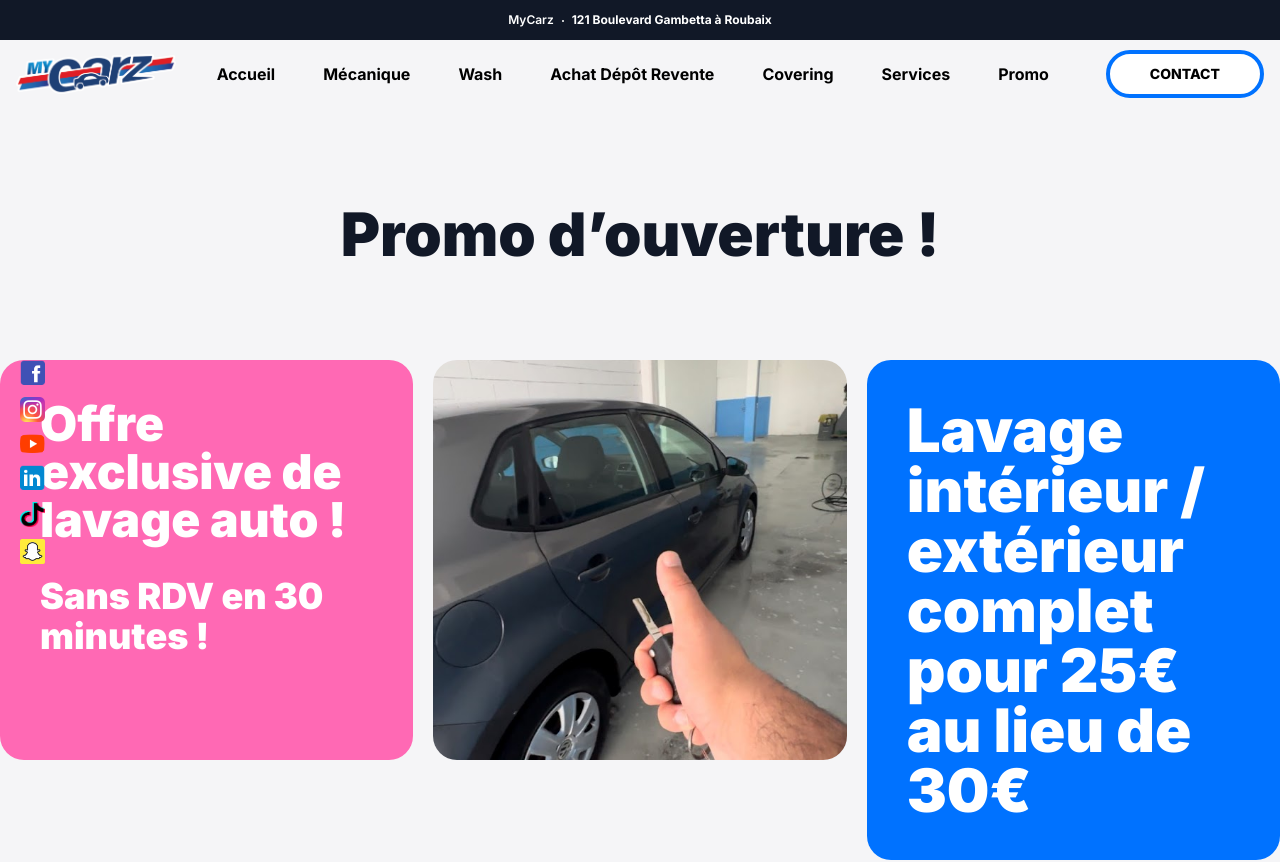
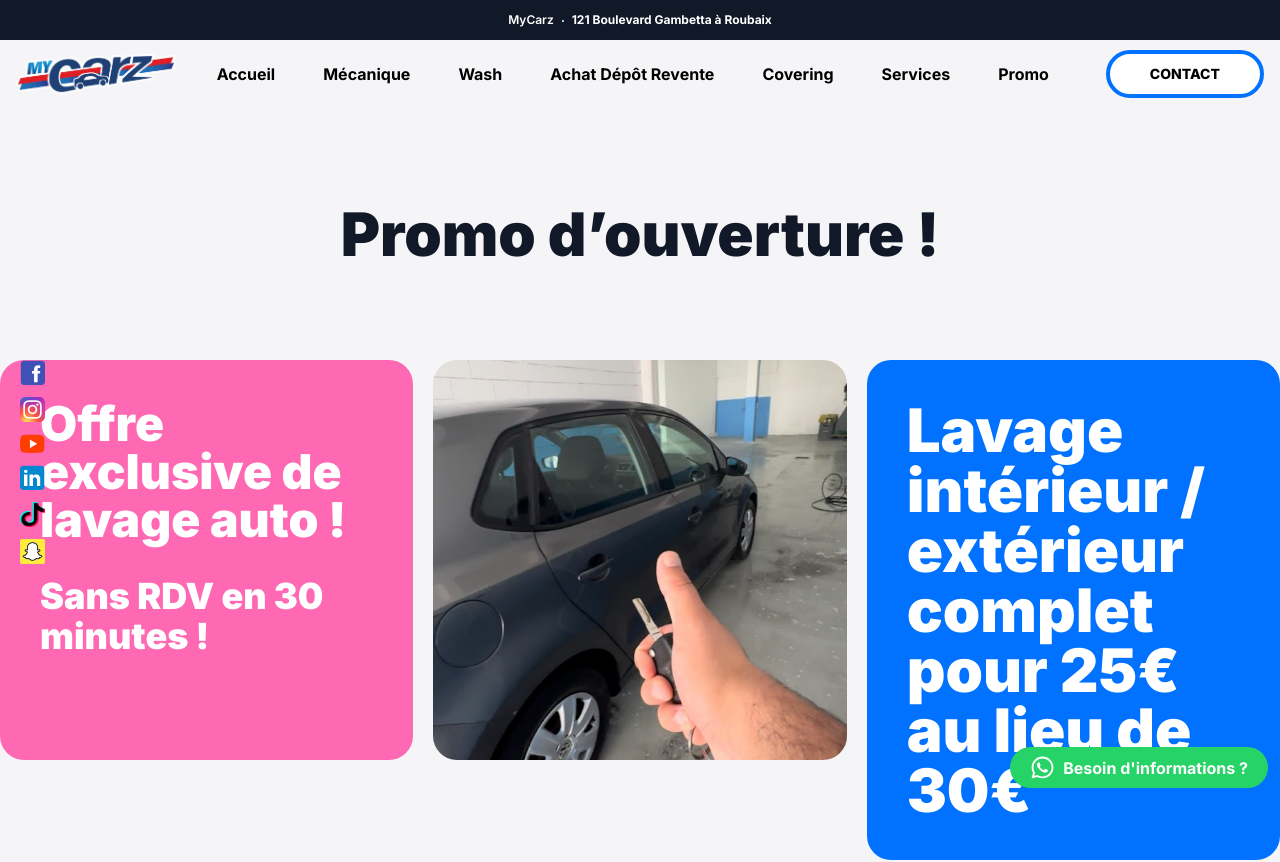
Before and after one commit to Yannis-Alouache/MyCarz, a Next.js app in the folder frontend/: page /promo in a window 1280 px wide. Shown: the top 862 px of the page. Built offline with nearby package versions, Linux system fonts and the light colour scheme.

Commit message:
[~] fixed footer phone && whatsapp badge

```diff
--- a/frontend/src/app/_components/Footer/Footer.jsx
+++ b/frontend/src/app/_components/Footer/Footer.jsx
@@ -75,7 +75,7 @@ const Footer = (props) => {
                 <ul className="text-white font-medium">
                   <li className="flex mb-4 items-center gap-x-3">
                     <BsTelephoneFill className="text-red-600" />
-                    <span>+33 6 20 08 12 50</span>
+                    <span>03 76 11 59 59</span>
                   </li>
                   <li className="flex mb-4 items-center gap-x-3">
                     <MdMail className="text-red-600" />
--- a/frontend/src/app/_components/WhatsappBadge/WhatsappBadge.jsx
+++ b/frontend/src/app/_components/WhatsappBadge/WhatsappBadge.jsx
@@ -8,7 +8,7 @@ const WhatsappBadge = () => {
         data-action="open" data-phone="33620081250"
         data-message="Bonjour&nbsp;! J'ai une question concernant vos prestations avec MyCarz :"
         role="button" tabindex="0" target="_blank" href='tel:33620081250'
-        className='flex items-center gap-x-2 bg-[#25d366] text-white py-2 px-5 font-bold rounded-full fixed right-3 bottom-3 z-50'>
+        className='items-center gap-x-2 bg-[#25d366] text-white py-2 px-5 font-bold rounded-full fixed right-3 bottom-3 z-50 lg:flex hidden'>
             <FaWhatsapp size={25}/>
             <span>Besoin d'informations ?</span>
     </a>
--- a/frontend/src/app/layout.js
+++ b/frontend/src/app/layout.js
@@ -18,7 +18,7 @@ export default function RootLayout({ children }) {
 
         <Banner />
         <SocialSidebar />
-        {/* <WhatsappBadge /> */}
+        <WhatsappBadge />
         {children}
       </body>
     </html>
```
